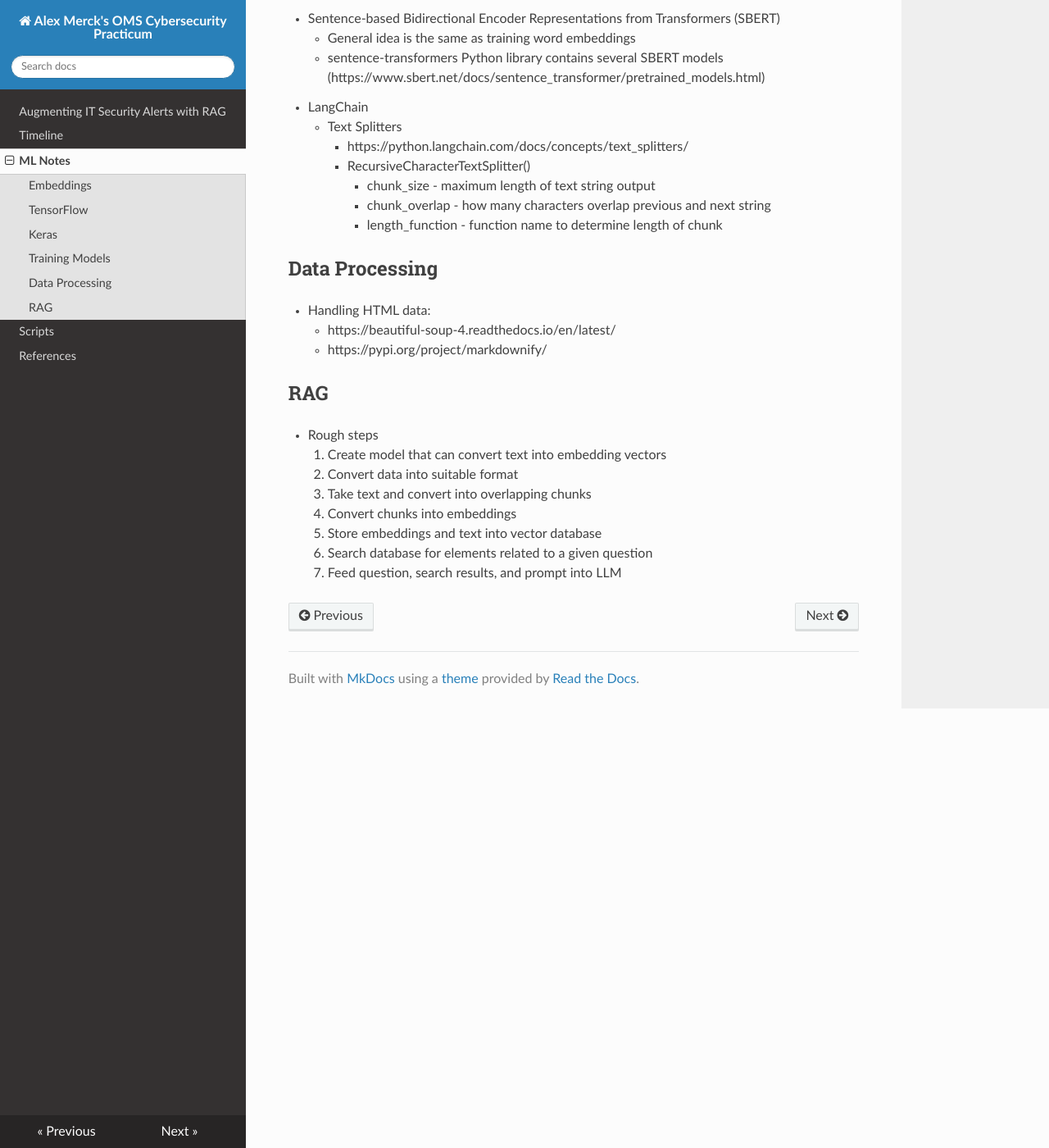
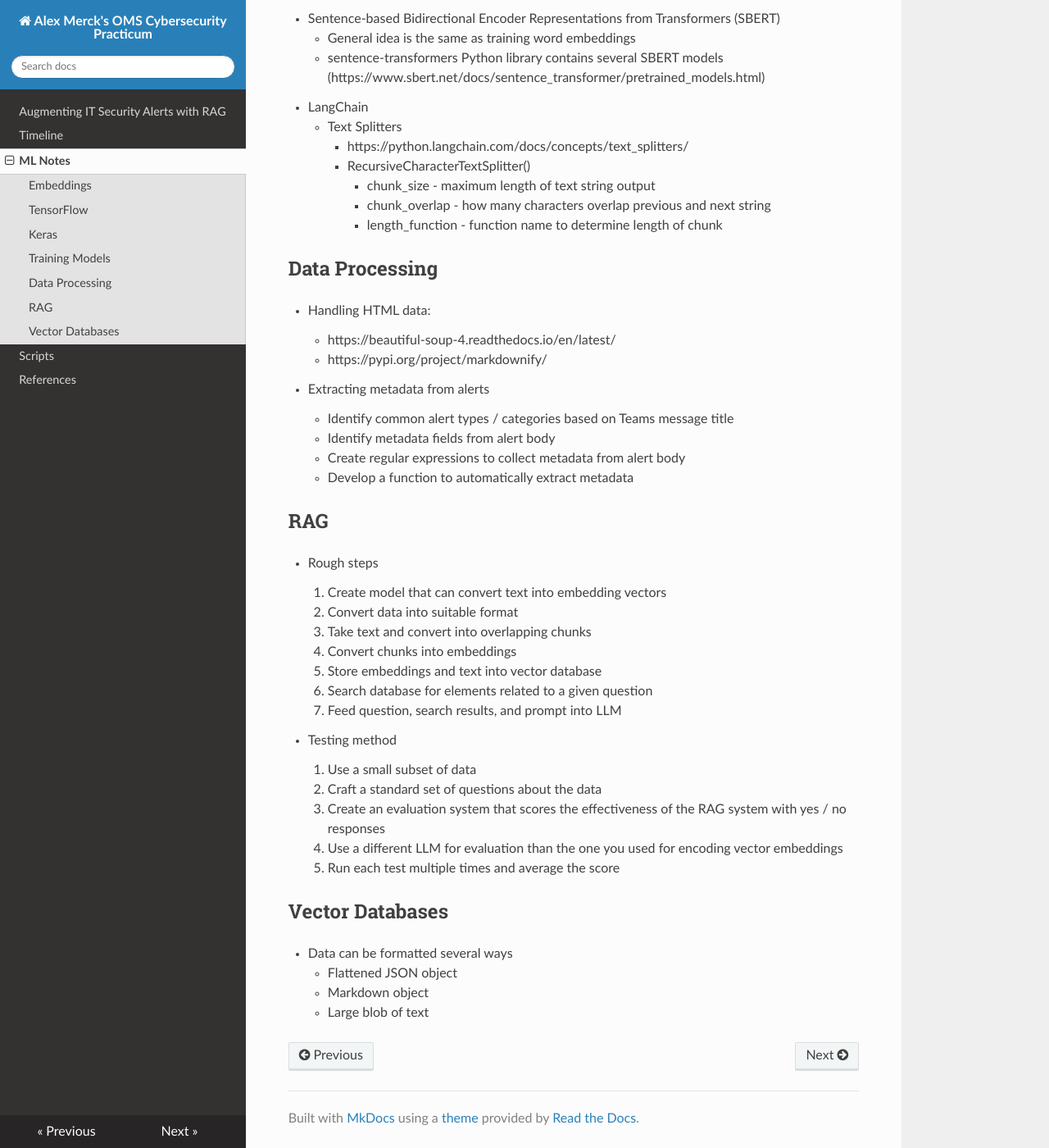
Before and after one commit to amerck/oms_practicum, an MkDocs documentation site: the page built from docs/ml_notes.md, in a window 1280 px wide and 1400 px high, scrolled down 1933 px. Shown: the whole window at 82% size. Built offline with MkDocs 1.6.1, drawn with Linux system fonts in a browser that asks for light colours; nearby versions of some CDN libraries.

```diff
--- a/docs/ml_notes.md
+++ b/docs/ml_notes.md
@@ -83,6 +83,11 @@
     * https://beautiful-soup-4.readthedocs.io/en/latest/
     * https://pypi.org/project/markdownify/
 
+* Extracting metadata from alerts
+    * Identify common alert types / categories based on Teams message title
+    * Identify metadata fields from alert body
+    * Create regular expressions to collect metadata from alert body
+    * Develop a function to automatically extract metadata
 
 ## RAG
 
@@ -94,3 +99,18 @@
     5. Store embeddings and text into vector database
     6. Search database for elements related to a given question
     7. Feed question, search results, and prompt into LLM
+
+* Testing method
+    1. Use a small subset of data
+    2. Craft a standard set of questions about the data
+    3. Create an evaluation system that scores the effectiveness of the RAG system with yes / no responses
+    4. Use a different LLM for evaluation than the one you used for encoding vector embeddings
+    5. Run each test multiple times and average the score
+
+
+## Vector Databases
+
+* Data can be formatted several ways
+    * Flattened JSON object
+    * Markdown object
+    * Large blob of text
```
Also changed, not shown: docs/references.md (+8 -0 lines), docs/timeline.md (+3 -3 lines), docs/training_tests.md (added, +94 -0 lines), 5 other files.
